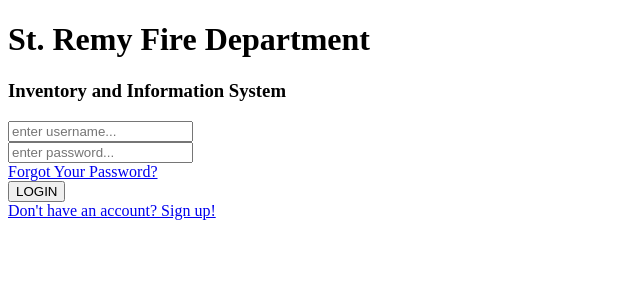
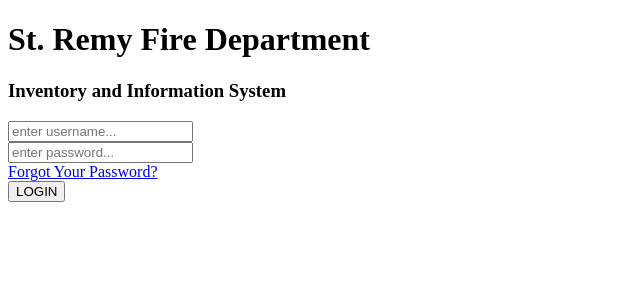
Before and after one commit to TainaMalave/st-remy-fire-department-iis, a Flask app: page /login in a window 1280 px wide. Shown: the top 300 px of the page, without its empty margins (0-640 px from the left). Run offline with Flask 2, Linux system fonts and the light colour scheme.

Commit message:
Fix spacing issue

```diff
--- a/app/templates/login.html
+++ b/app/templates/login.html
@@ -32,9 +32,6 @@
             </div>
             <button class="login-btn" type="submit">LOGIN</button>
         </form>
-        <div class="create-account">
-            <a href="register.php">Don't have an account? Sign up!</a>
-        </div>
     </div>
 </body>
 </html>
```
